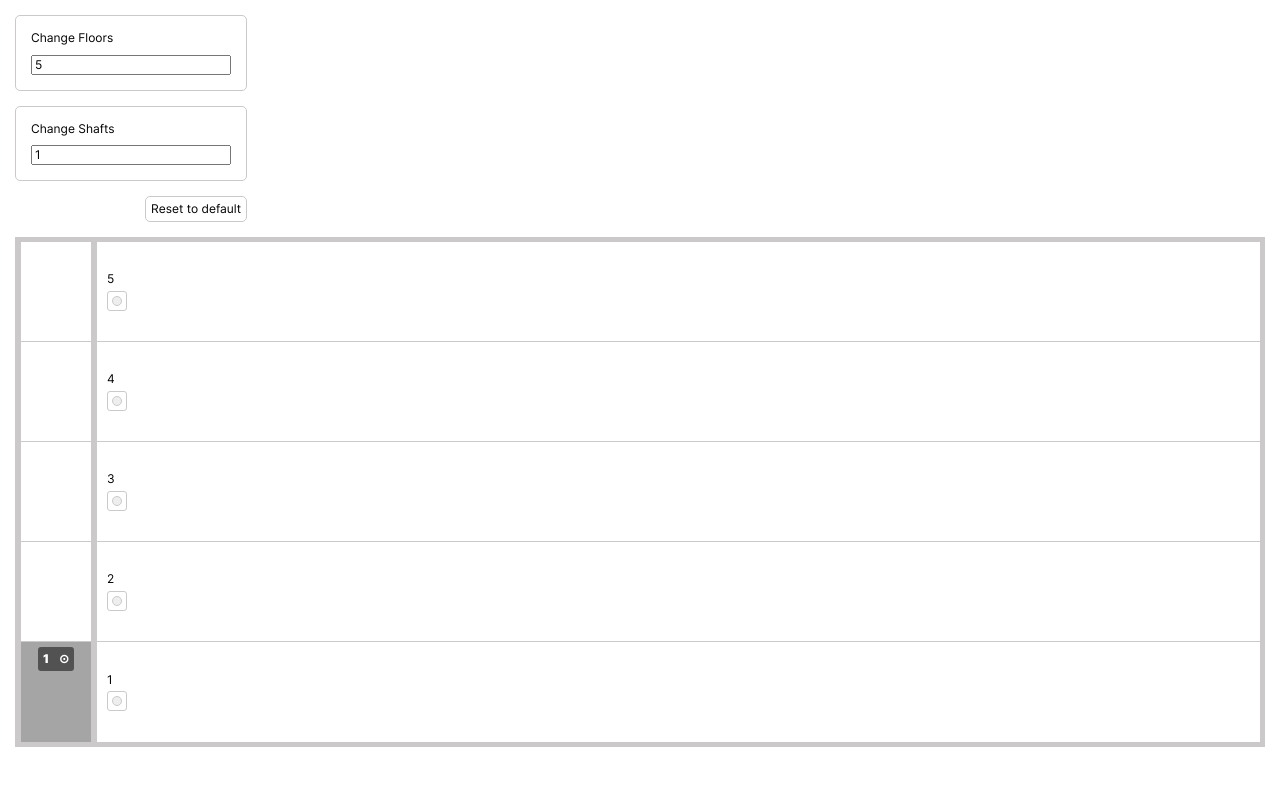
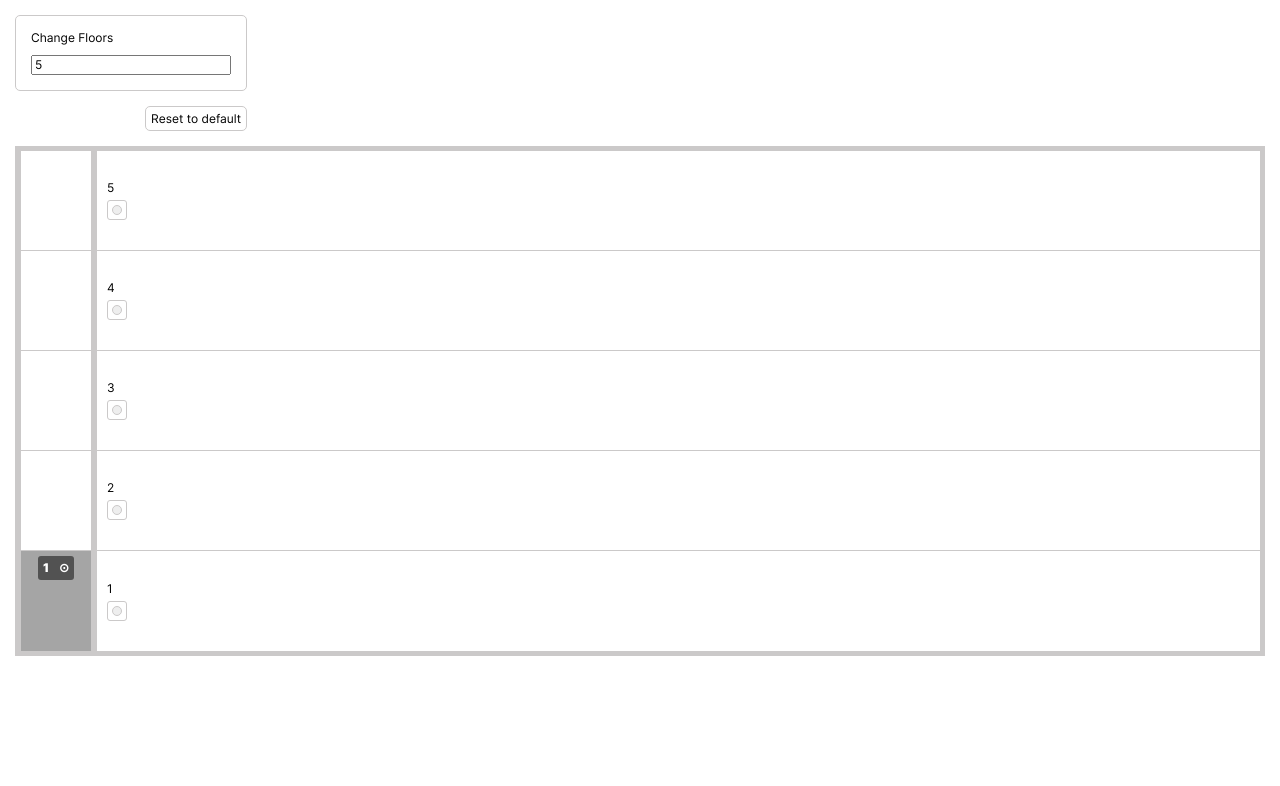
Before and after one commit to ProjectOnGitHub/test-trueconf, a Vue app: page / in a window 1280 px wide. Shown: the top 786 px of the page. Built offline with nearby package versions, Linux system fonts and the light colour scheme.

Commit message:
refactor: remove unuseless component

```diff
--- a/src/App.vue
+++ b/src/App.vue
@@ -8,14 +8,6 @@
         :min-value="minFloors"
         :number="numberFloors"
         input-name="input-change-floors"
-      />
-      <form-configure-input
-        v-model.number="numberShafts"
-        id-name="id-change-shafts"
-        label-name="Change Shafts"
-        :min-value="minShafts"
-        :number="numberShafts"
-        input-name="input-change-shafts"
       />
     </the-form-configure>
     <section class="building">
```
